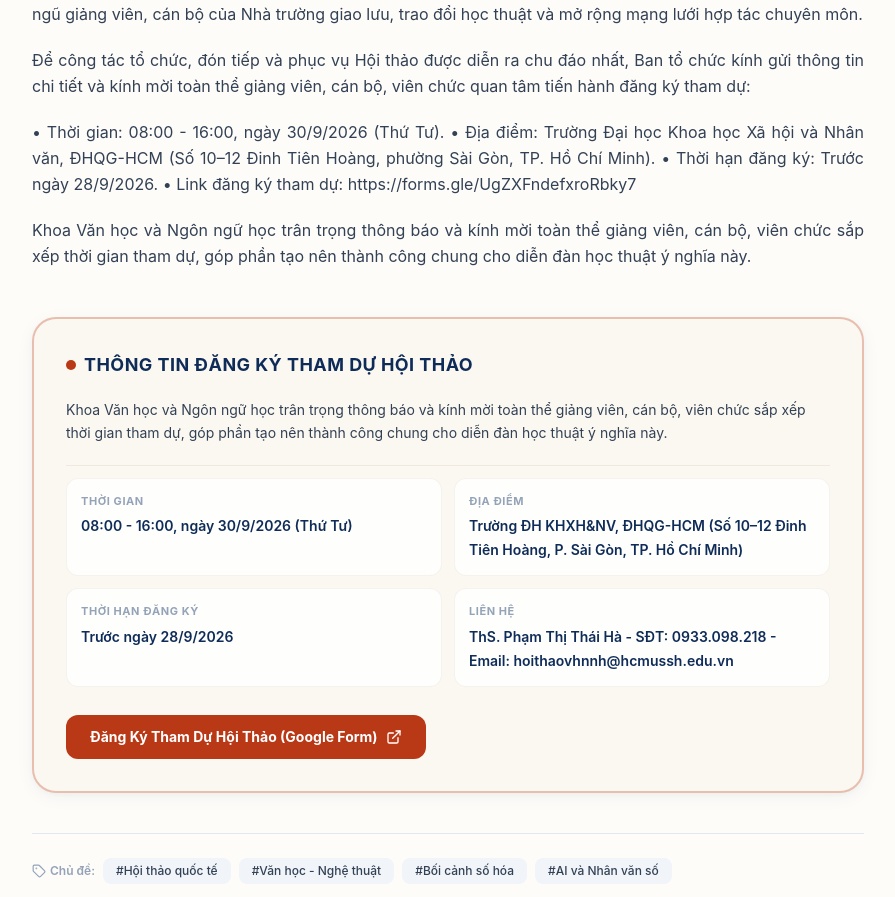
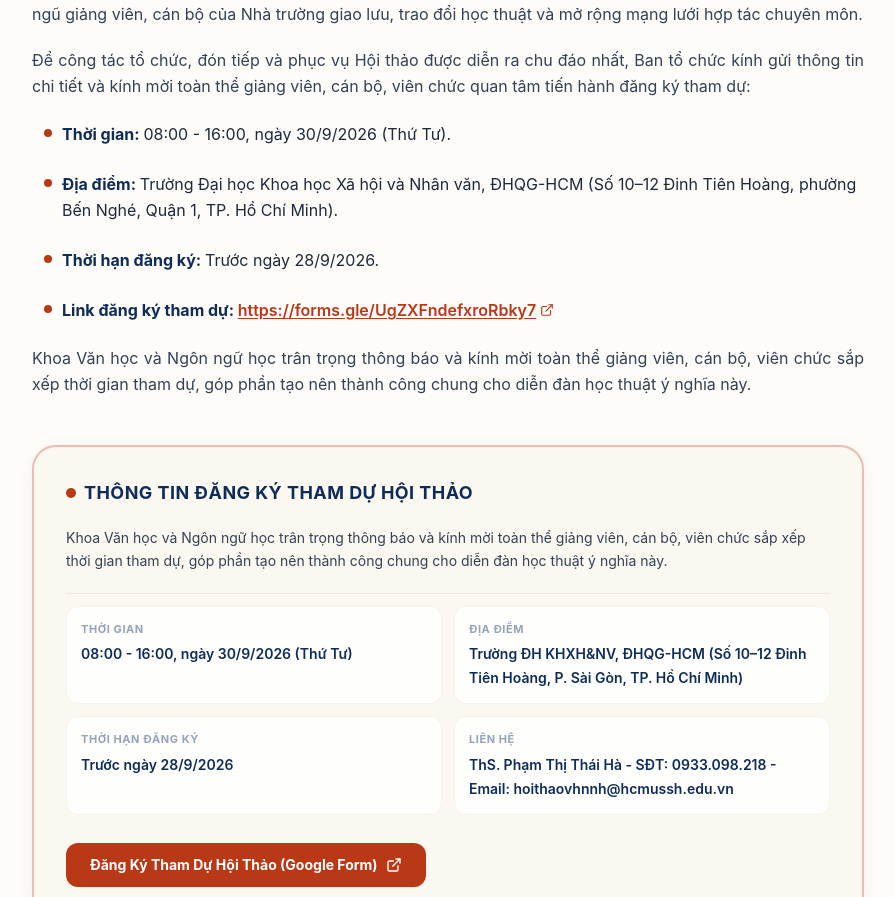
Before and after one commit to nguyenlamphuongthanh267/inside-ussh-portal, a Next.js app: page /tin-tuc/dang-ky-tham-du-hoi-thao-khoa-hoc-quoc-te-van-hoc-nghe-thuat-chau-a-trong-boi-canh-so-hoa in a window 1280 px wide. Shown: the part 1390-2287 px from the top of the page, without its empty margins (192-1087 px from the left). Built offline with nearby package versions, Linux system fonts and the light colour scheme.

Commit message:
fix(article): break conference registration bullet points into distinct lines and make registration link clickable

```diff
--- a/components/news/NewsArticleView.tsx
+++ b/components/news/NewsArticleView.tsx
@@ -46,6 +46,88 @@ function renderFormattedCaption(captionText?: string) {
   return (
     <p className="text-xs sm:text-[13px] italic text-slate-500 dark:text-slate-400 text-center font-normal px-2 leading-relaxed mt-2.5">
       {clean}
+    </p>
+  );
+}
+
+function renderSingleLine(line: string, idx: number) {
+  const isBullet = line.trim().startsWith('•') || line.trim().startsWith('-');
+  const text = isBullet ? line.trim().replace(/^[•\-]\s*/, '') : line;
+
+  // Find bold label if there is a colon (e.g., "Thời gian:", "Địa điểm:", "Link đăng ký tham dự:")
+  const colonIndex = text.indexOf(':');
+  let label = '';
+  let rest = text;
+  if (colonIndex > 0 && colonIndex < 35) {
+    label = text.slice(0, colonIndex + 1);
+    rest = text.slice(colonIndex + 1).trim();
+  }
+
+  // Check for URL in rest (e.g. https://forms.gle/...)
+  const urlMatch = rest.match(/(https?:\/\/[^\s]+)/);
+
+  const content = (
+    <>
+      {label && <strong className="font-bold text-ussh-navy dark:text-white">{label} </strong>}
+      {urlMatch ? (
+        <>
+          <span>{rest.slice(0, urlMatch.index)}</span>
+          <a
+            href={urlMatch[0]}
+            target="_blank"
+            rel="noopener noreferrer"
+            className="text-ussh-accent dark:text-amber-400 font-semibold underline underline-offset-2 hover:text-red-700 dark:hover:text-amber-300 break-all inline-flex items-center gap-1 transition-colors"
+          >
+            <span>{urlMatch[0]}</span>
+            <ExternalLink className="w-3.5 h-3.5 shrink-0 inline" />
+          </a>
+          <span>{rest.slice((urlMatch.index || 0) + urlMatch[0].length)}</span>
+        </>
+      ) : (
+        <span>{rest}</span>
+      )}
+    </>
+  );
+
+  if (isBullet) {
+    return (
+      <div key={idx} className="flex items-start gap-2.5 text-left leading-relaxed py-0.5">
+        <span className="w-2 h-2 rounded-full bg-ussh-accent dark:bg-amber-400 mt-2 shrink-0" />
+        <span className="flex-1 text-slate-800 dark:text-slate-100">{content}</span>
+      </div>
+    );
+  }
+
+  return (
+    <p key={idx} className="text-left sm:text-justify leading-relaxed">
+      {content}
+    </p>
+  );
+}
+
+function renderArticleParagraph(para: string, key: React.Key) {
+  // If paragraph contains newline characters, split them into separate lines
+  if (para.includes('\n')) {
+    const lines = para.split('\n').filter((l) => l.trim().length > 0);
+    return (
+      <div key={key} className="space-y-2 my-2">
+        {lines.map((line, idx) => renderSingleLine(line, idx))}
+      </div>
+    );
+  }
+
+  // If paragraph is a bullet point starting with • or -
+  if (para.trim().startsWith('•') || para.trim().startsWith('-')) {
+    return (
+      <div key={key} className="my-1.5 pl-1 sm:pl-3">
+        {renderSingleLine(para, 0)}
+      </div>
+    );
+  }
+
+  return (
+    <p key={key} className="text-left sm:text-justify leading-relaxed">
+      {para}
     </p>
   );
 }
@@ -181,7 +263,7 @@ export function NewsArticleView({ article }: NewsArticleViewProps) {
         <div className="space-y-5 text-slate-700 dark:text-slate-200 text-[15px] sm:text-base leading-relaxed font-normal">
           {article.contentParagraphs?.map((para, i) => (
             <React.Fragment key={i}>
-              <p className="text-left sm:text-justify leading-relaxed">{para}</p>
+              {renderArticleParagraph(para, i)}
 
               {/* Secondary Image insertion at paragraph 3 */}
               {i === 3 && article.secondaryImage && (
--- a/constants/mockData.ts
+++ b/constants/mockData.ts
@@ -117,7 +117,10 @@ export const MOCK_NEWS_ARTICLES: NewsArticle[] = [
       'Hội thảo được tổ chức với mục tiêu tạo ra một không gian học thuật đa chiều, liên ngành và giàu tính đối thoại. Các báo cáo và tham luận tại chương trình sẽ tập trung phân tích nhiều vấn đề đương đại thiết thực, bao gồm: sự tương tác giữa AI và văn học, sự hình thành của nghệ thuật số và văn học trong môi trường mạng. Bên cạnh đó, các chuyên gia cũng sẽ thảo luận những chủ đề mang tính ứng dụng cao như nhân văn số, dịch thuật số, công tác lưu trữ, bản đồ hóa, cải biên văn học – điện ảnh, cũng như sự kiến tạo căn tính và ký ức trong không gian số.',
       'Sự kiện lần này không chỉ là dịp để cập nhật các xu hướng nghiên cứu mới nhất, mà còn mở ra cơ hội để đội ngũ giảng viên, cán bộ của Nhà trường giao lưu, trao đổi học thuật và mở rộng mạng lưới hợp tác chuyên môn.',
       'Để công tác tổ chức, đón tiếp và phục vụ Hội thảo được diễn ra chu đáo nhất, Ban tổ chức kính gửi thông tin chi tiết và kính mời toàn thể giảng viên, cán bộ, viên chức quan tâm tiến hành đăng ký tham dự:',
-      '• Thời gian: 08:00 - 16:00, ngày 30/9/2026 (Thứ Tư).\n• Địa điểm: Trường Đại học Khoa học Xã hội và Nhân văn, ĐHQG-HCM (Số 10–12 Đinh Tiên Hoàng, phường Sài Gòn, TP. Hồ Chí Minh).\n• Thời hạn đăng ký: Trước ngày 28/9/2026.\n• Link đăng ký tham dự: https://forms.gle/UgZXFndefxroRbky7',
+      '• Thời gian: 08:00 - 16:00, ngày 30/9/2026 (Thứ Tư).',
+      '• Địa điểm: Trường Đại học Khoa học Xã hội và Nhân văn, ĐHQG-HCM (Số 10–12 Đinh Tiên Hoàng, phường Bến Nghé, Quận 1, TP. Hồ Chí Minh).',
+      '• Thời hạn đăng ký: Trước ngày 28/9/2026.',
+      '• Link đăng ký tham dự: https://forms.gle/UgZXFndefxroRbky7',
       'Khoa Văn học và Ngôn ngữ học trân trọng thông báo và kính mời toàn thể giảng viên, cán bộ, viên chức sắp xếp thời gian tham dự, góp phần tạo nên thành công chung cho diễn đàn học thuật ý nghĩa này.',
     ],
     infoBox: {
```
